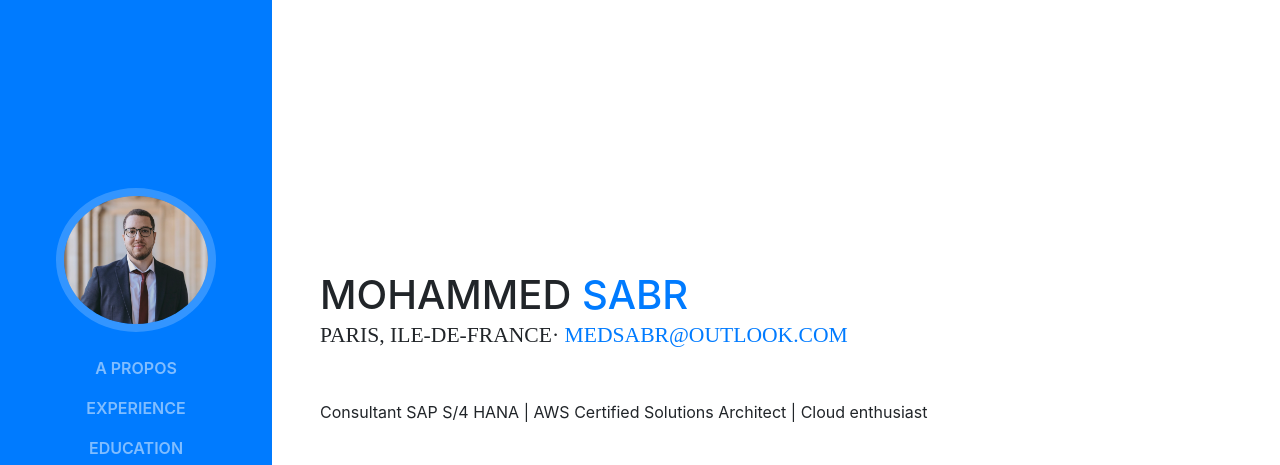
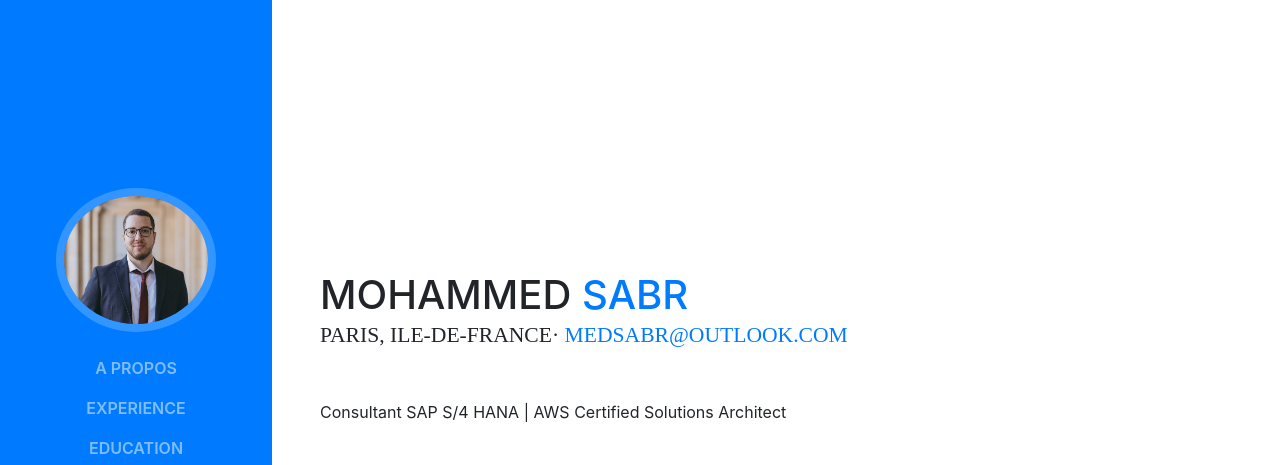
Before and after one commit to excalibuur/cloud-resume-challenge, a website with bundled scripts: page website/index.html in a window 1280 px wide. Shown: the top 465 px of the page. Built offline with nearby package versions, Linux system fonts and the light colour scheme; no server answers; a web font is replaced by a local one.

Commit message:
header text update

```diff
--- a/website/index.html
+++ b/website/index.html
@@ -75,7 +75,7 @@
           <div class="subheading mb-5">Paris, Ile-de-France·
             <a href="mailto:medsabr@outlook.com">medsabr@outlook.com</a>
           </div>
-          <p class="mb-5">Consultant SAP S/4 HANA | AWS Certified Solutions Architect | Cloud enthusiast </p>
+          <p class="mb-5">Consultant SAP S/4 HANA | AWS Certified Solutions Architect </p>
           <ul class="list-inline list-social-icons mb-0">
             <li class="list-inline-item">
               <a target="_blank" rel="noopener noreferrer" href="https://twitter.com/Med_SABR">
```
